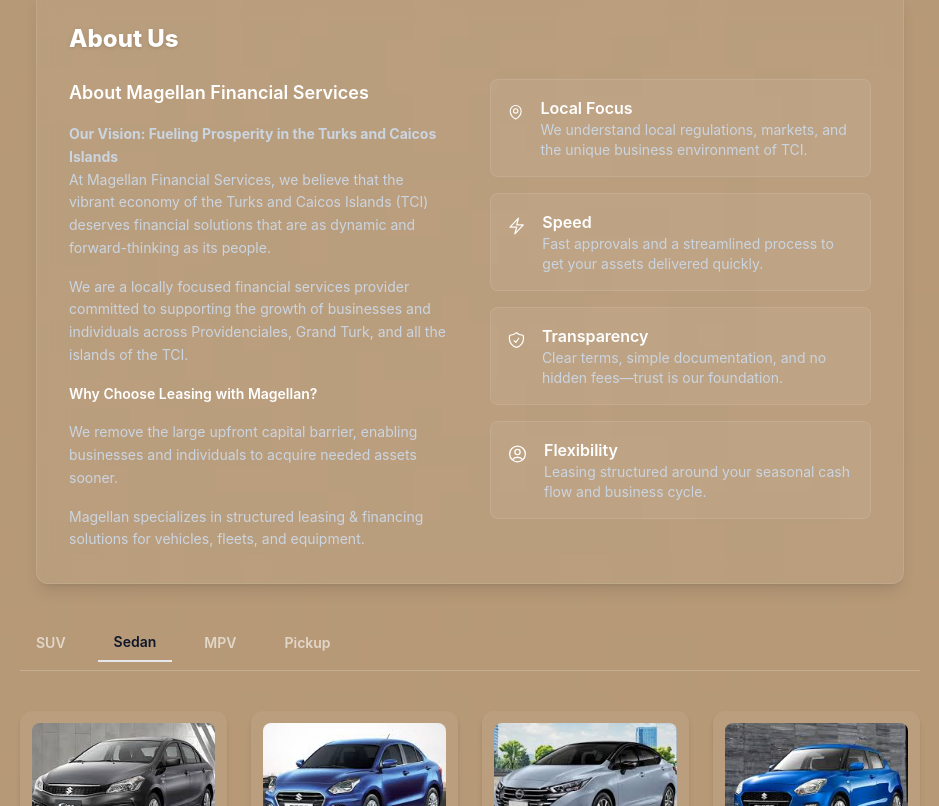
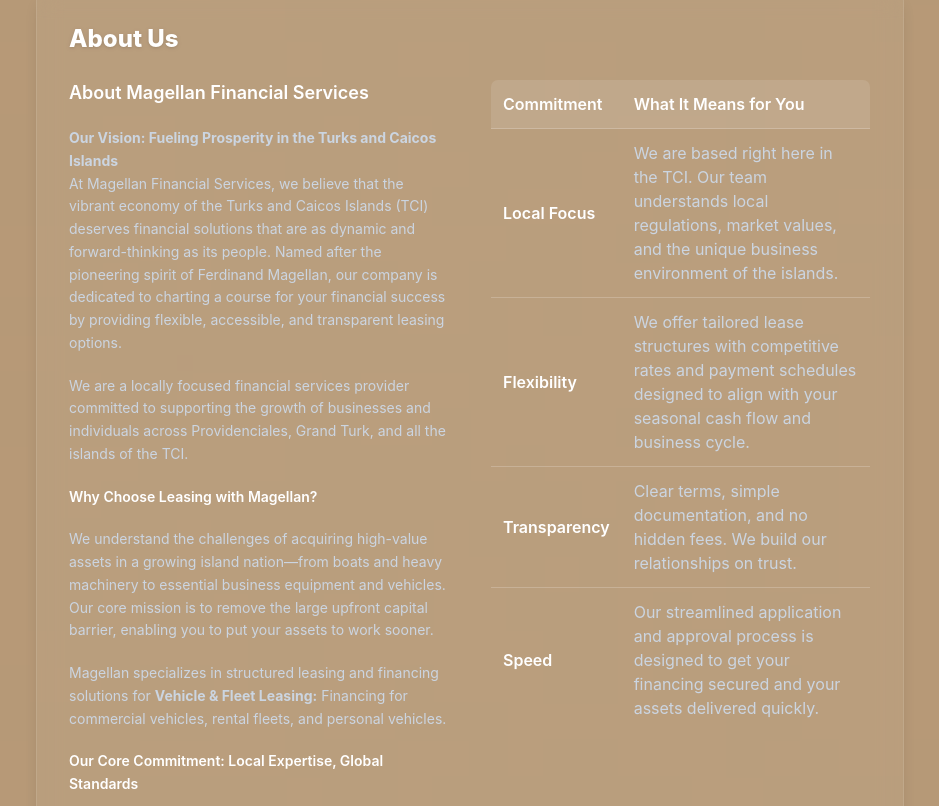
Before and after one commit to rdpabalan123/magellan_project, a React (Vite) app: page / in a window 1280 px wide. Shown: the part 474-1280 px from the top of the page, without its empty margins (170-1109 px from the left). Built offline with nearby package versions, Linux system fonts and the light colour scheme.

Commit message:
Project Updated

```diff
--- a/src/pages/Home.jsx
+++ b/src/pages/Home.jsx
@@ -181,11 +181,10 @@
           </section>
 
           {/* ==========================
-              UPDATED ABOUT US (2-COLUMN, ANIMATED)
+              UPDATED ABOUT US (2-COLUMN, PROFESSIONAL)
           =========================== */}
           <section className="max-w-[900px] mx-auto mt-10 px-4 select-text">
             <div className="bg-white/5 backdrop-blur-md border border-white/10 rounded-xl p-8 shadow-lg animate-fade-in">
-
               <h2 className="text-2xl font-extrabold mb-6 text-white drop-shadow">
                 About Us
               </h2>
@@ -193,88 +192,83 @@
               <div className="grid grid-cols-1 md:grid-cols-2 gap-10">
 
                 {/* LEFT COLUMN */}
-                <div className="space-y-4 text-slate-300 leading-relaxed text-sm">
+                <div className="space-y-5 text-slate-300 leading-relaxed text-sm">
+                  <p className="font-semibold text-white text-lg">About Magellan Financial Services</p>
 
-                  <p className="font-semibold text-white text-lg">
-                    About Magellan Financial Services
+                  <p>
+                    <strong>Our Vision: Fueling Prosperity in the Turks and Caicos Islands</strong><br />
+                    At Magellan Financial Services, we believe that the vibrant economy of the Turks and Caicos Islands (TCI) deserves financial solutions that are as dynamic and forward-thinking as its people. Named after the pioneering spirit of Ferdinand Magellan, our company is dedicated to charting a course for your financial success by providing flexible, accessible, and transparent leasing options.
                   </p>
 
                   <p>
-                    <strong>Our Vision: Fueling Prosperity in the Turks and Caicos Islands</strong><br />
-                    At Magellan Financial Services, we believe that the vibrant economy of the Turks and Caicos Islands (TCI)
-                    deserves financial solutions that are as dynamic and forward-thinking as its people.
-                  </p>
-
-                  <p>
-                    We are a locally focused financial services provider committed to supporting the growth of businesses
-                    and individuals across Providenciales, Grand Turk, and all the islands of the TCI.
+                    We are a locally focused financial services provider committed to supporting the growth of businesses and individuals across Providenciales, Grand Turk, and all the islands of the TCI.
                   </p>
 
                   <p className="font-semibold text-white">Why Choose Leasing with Magellan?</p>
 
                   <p>
-                    We remove the large upfront capital barrier, enabling businesses and individuals to acquire needed assets sooner.
+                    We understand the challenges of acquiring high-value assets in a growing island nation—from boats and heavy machinery to essential business equipment and vehicles. Our core mission is to remove the large upfront capital barrier, enabling you to put your assets to work sooner.
                   </p>
 
                   <p>
-                    Magellan specializes in structured leasing & financing solutions for vehicles, fleets, and equipment.
+                    Magellan specializes in structured leasing and financing solutions for <strong>Vehicle & Fleet Leasing:</strong> Financing for commercial vehicles, rental fleets, and personal vehicles.
+                  </p>
+
+                  <p className="font-semibold text-white">Our Core Commitment: Local Expertise, Global Standards</p>
+
+                  <p>
+                    Let's Chart Your Future Together. Whether you are a seasoned resort owner looking to upgrade your fleet, a budding entrepreneur purchasing your first essential vehicle, or an individual acquiring a personal vehicle, Magellan Financial Services is your trusted partner.
+                  </p>
+
+                  <p>
+                    Our goal is simple: To provide the financing that turns your vision into reality, allowing you to focus on what you do best.
                   </p>
                 </div>
 
-                {/* RIGHT COLUMN - COMMITMENT BOXES */}
-                <div className="space-y-4">
+                {/* RIGHT COLUMN - COMMITMENTS TABLE */}
+                <div className="text-white">
 
-                  {[
-                    {
-                      icon: MapPinIcon,
-                      title: "Local Focus",
-                      text: "We understand local regulations, markets, and the unique business environment of TCI."
-                    },
-                    {
-                      icon: BoltIcon,
-                      title: "Speed",
-                      text: "Fast approvals and a streamlined process to get your assets delivered quickly."
-                    },
-                    {
-                      icon: ShieldCheckIcon,
-                      title: "Transparency",
-                      text: "Clear terms, simple documentation, and no hidden fees—trust is our foundation."
-                    },
-                    {
-                      icon: UserCircleIcon,
-                      title: "Flexibility",
-                      text: "Leasing structured around your seasonal cash flow and business cycle."
-                    },
-                  ].map((item, i) => (
-                    <div
-                      key={i}
-                      className="bg-white/5 p-4 rounded-lg border border-white/10 flex gap-4 items-start
-                                 transform opacity-0 translate-y-4 animate-fade-slide"
-                      style={{ animationDelay: `${i * 0.2}s` }}
-                    >
-                      <item.icon className="h-8 w-8 text-white" />
-                      <div>
-                        <h4 className="text-white font-semibold">{item.title}</h4>
-                        <p className="text-slate-300 text-sm">{item.text}</p>
-                      </div>
-                    </div>
-                  ))}
 
+                  <table className="w-full text-left border border-white/20 rounded-lg overflow-hidden">
+                    <thead className="bg-white/10">
+                      <tr>
+                        <th className="p-3 font-semibold border-b border-white/20 w-1/3">Commitment</th>
+                        <th className="p-3 font-semibold border-b border-white/20">What It Means for You</th>
+                      </tr>
+                    </thead>
+                    <tbody>
+                      <tr className="border-b border-white/20">
+                        <td className="p-3 font-semibold">Local Focus</td>
+                        <td className="p-3 text-slate-300">
+                          We are based right here in the TCI. Our team understands local regulations, market values, and the unique business environment of the islands.
+                        </td>
+                      </tr>
+                      <tr className="border-b border-white/20">
+                        <td className="p-3 font-semibold">Flexibility</td>
+                        <td className="p-3 text-slate-300">
+                          We offer tailored lease structures with competitive rates and payment schedules designed to align with your seasonal cash flow and business cycle.
+                        </td>
+                      </tr>
+                      <tr className="border-b border-white/20">
+                        <td className="p-3 font-semibold">Transparency</td>
+                        <td className="p-3 text-slate-300">
+                          Clear terms, simple documentation, and no hidden fees. We build our relationships on trust.
+                        </td>
+                      </tr>
+                      <tr>
+                        <td className="p-3 font-semibold">Speed</td>
+                        <td className="p-3 text-slate-300">
+                          Our streamlined application and approval process is designed to get your financing secured and your assets delivered quickly.
+                        </td>
+                      </tr>
+                    </tbody>
+                  </table>
                 </div>
-
               </div>
-
             </div>
 
             {/* ANIMATION KEYFRAMES */}
             <style>{`
-              @keyframes fadeSlide {
-                0% { opacity: 0; transform: translateY(20px); }
-                100% { opacity: 1; transform: translateY(0); }
-              }
-              .animate-fade-slide {
-                animation: fadeSlide 0.6s ease-out forwards;
-              }
               @keyframes fadeInCenter {
                 0% { opacity: 0; transform: scale(0.98); }
                 100% { opacity: 1; transform: scale(1); }
```
Also changed, not shown: src/pages/ClientPortal.jsx (line endings or trailing spaces).
